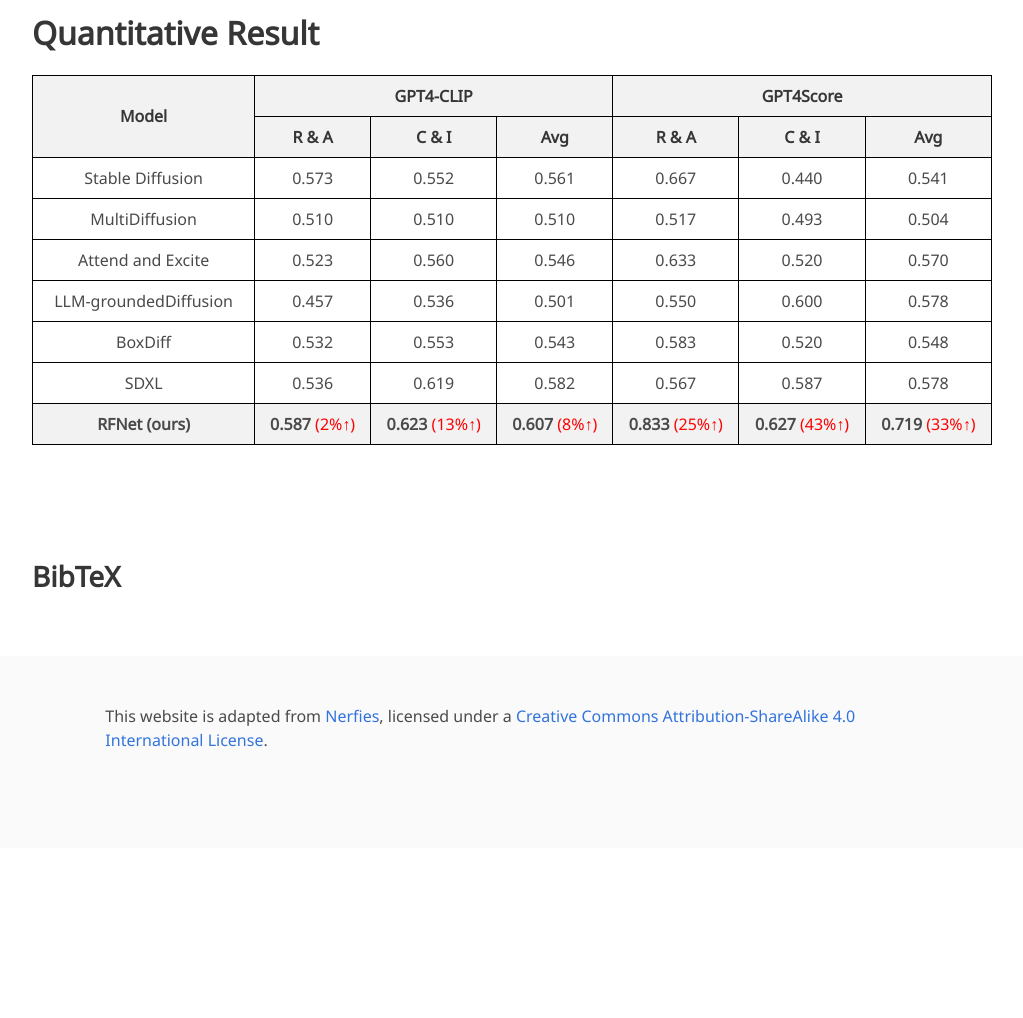
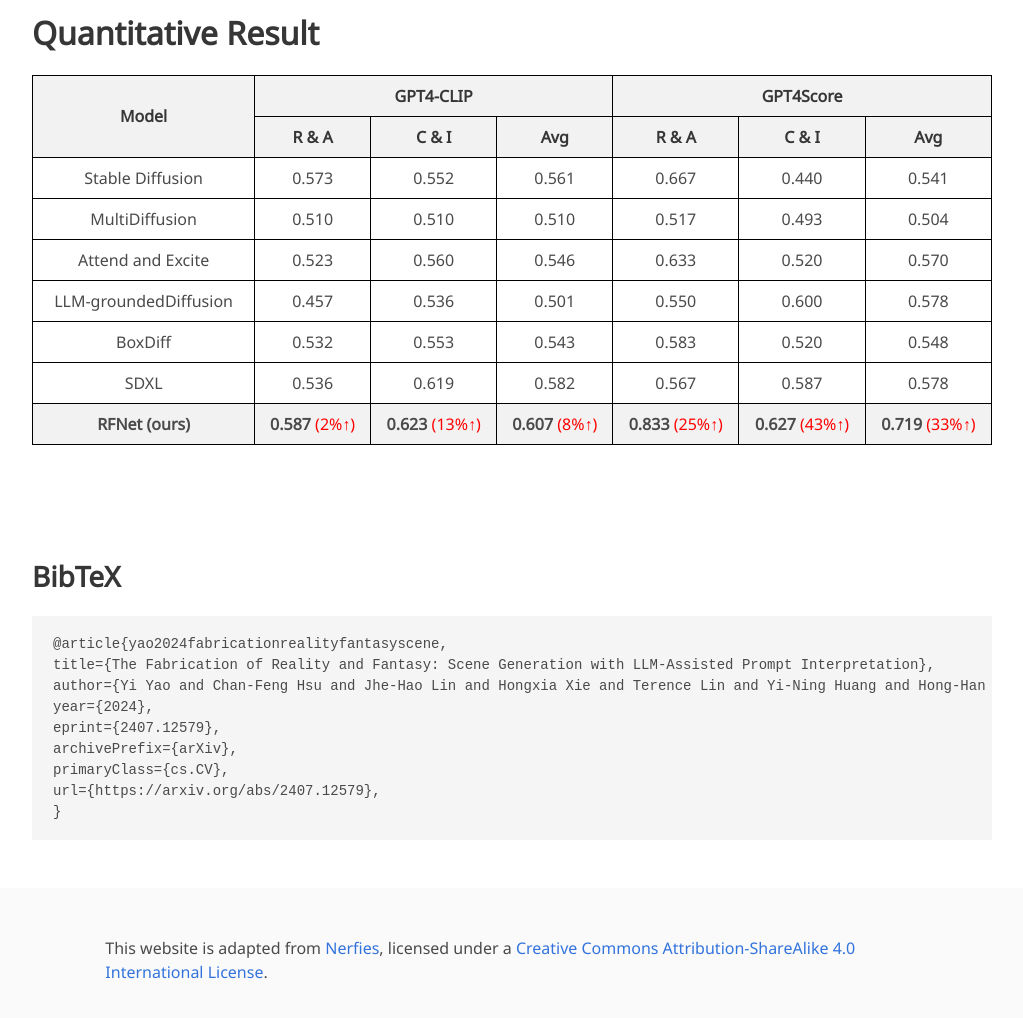
Before and after one commit to leo81005/Reality-and-Fantasy, a plain HTML site: page index.html in a window 1280 px wide. Shown: the part 4322-5340 px from the top of the page, without its empty margins (128-1151 px from the left). Before the commit the page ends 5170 px from the top, so only its background shows below. Drawn offline with nearby package versions, Linux system fonts and the light colour scheme; some icons are missing; a web font is replaced by a local one.

Commit message:
add BibTeX

```diff
--- a/index.html
+++ b/index.html
@@ -367,6 +367,15 @@
   <section class="section" id="BibTeX">
     <div class="container is-max-desktop content">
       <h2 class="title">BibTeX</h2>
+      <pre><code>@article{yao2024fabricationrealityfantasyscene,
+title={The Fabrication of Reality and Fantasy: Scene Generation with LLM-Assisted Prompt Interpretation},
+author={Yi Yao and Chan-Feng Hsu and Jhe-Hao Lin and Hongxia Xie and Terence Lin and Yi-Ning Huang and Hong-Han Shuai and Wen-Huang Cheng},
+year={2024},
+eprint={2407.12579},
+archivePrefix={arXiv},
+primaryClass={cs.CV},
+url={https://arxiv.org/abs/2407.12579},
+}</code></pre>
       <!-- <pre><code>@article{park2021nerfies,
   author    = {Park, Keunhong and Sinha, Utkarsh and Barron, Jonathan T. and Bouaziz, Sofien and Goldman, Dan B and Seitz, Steven M. and Martin-Brualla, Ricardo},
   title     = {Nerfies: Deformable Neural Radiance Fields},
```
